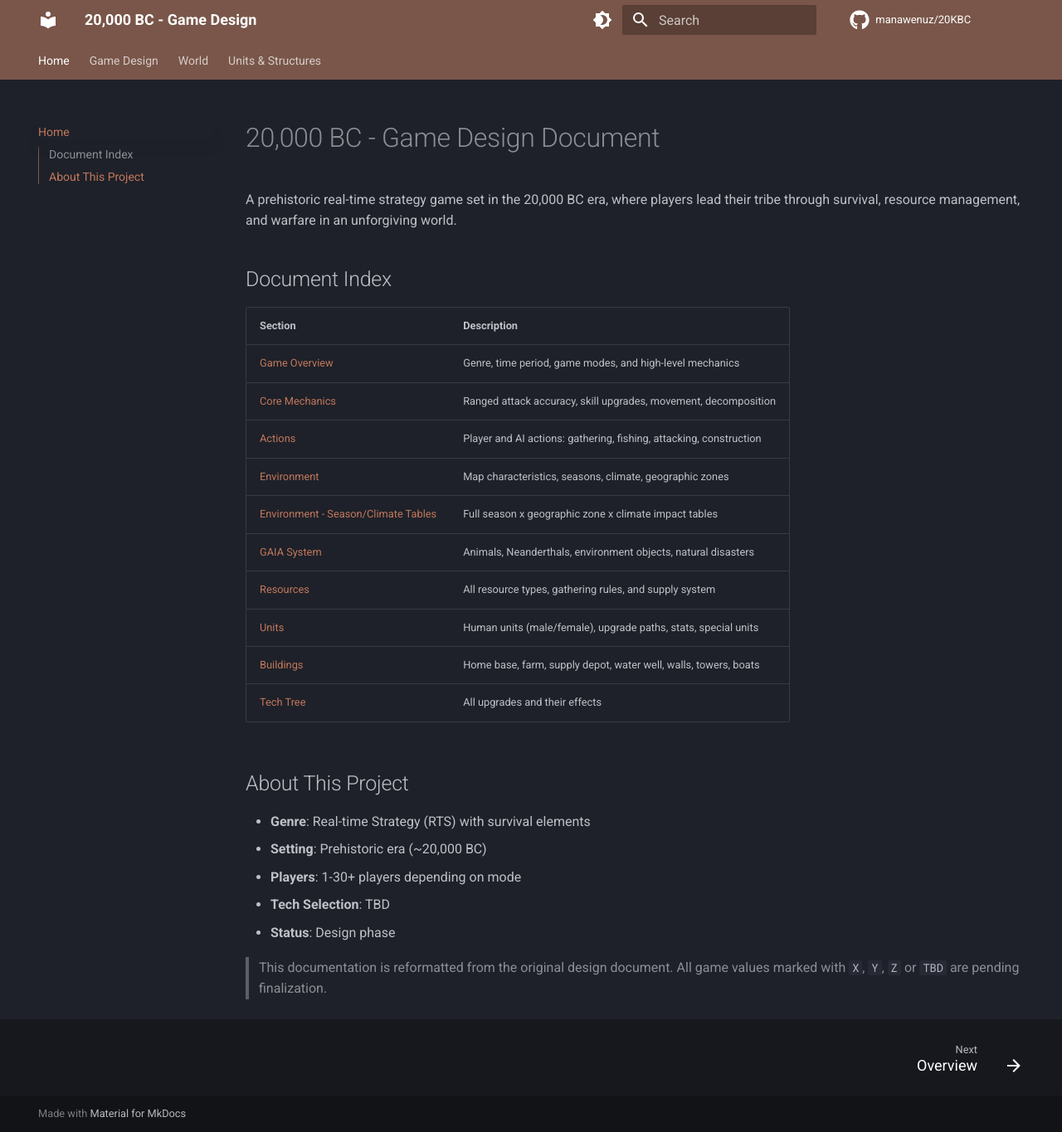
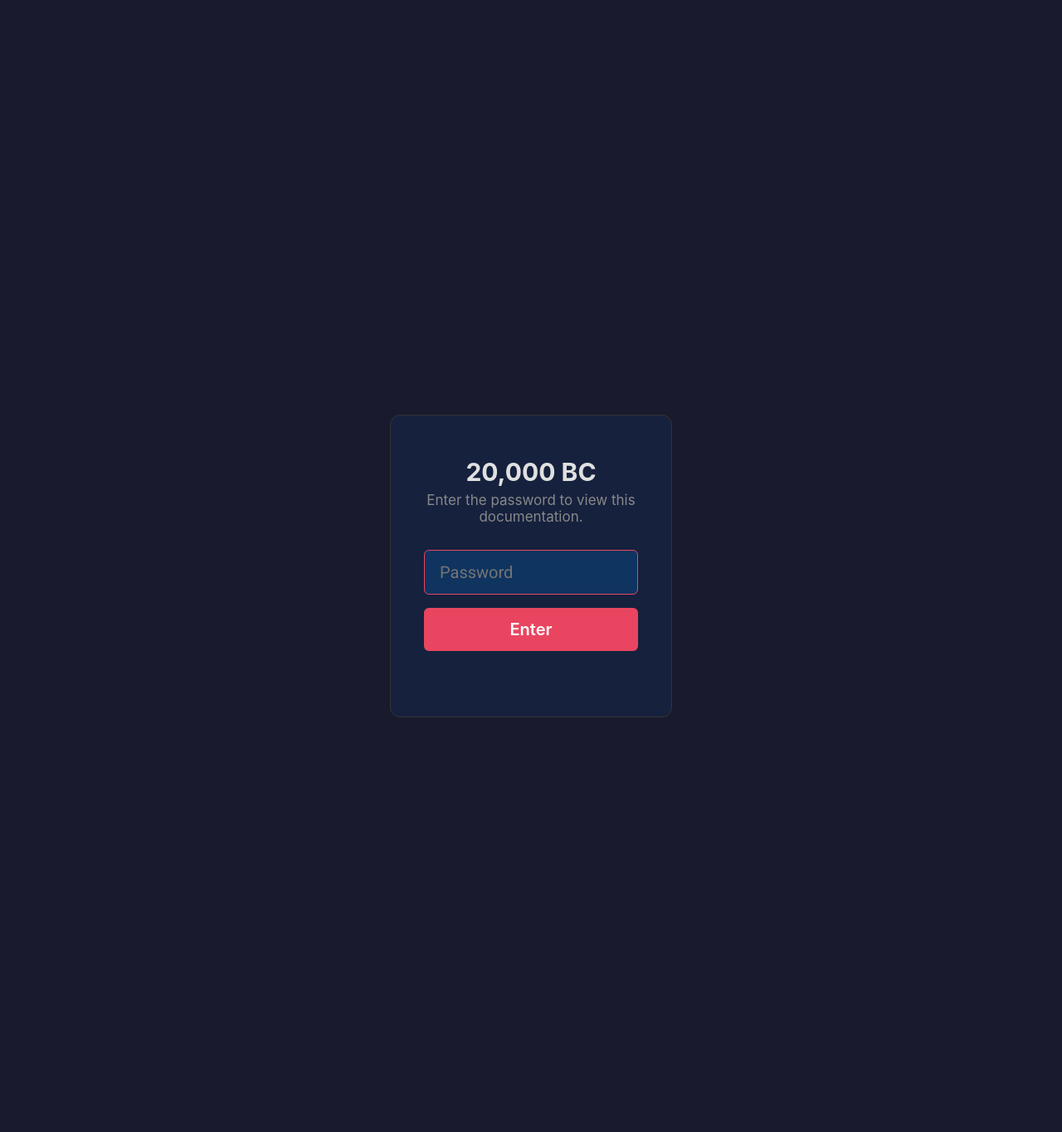
Before and after one commit to manawenuz/20KBC, an MkDocs documentation site: the page built from docs/index.md, in a window 1280 px wide and 1365 px high. Shown: the whole window at 83% size. Built offline with MkDocs 1.6.1 and Material for MkDocs 9.7.7, drawn with Linux system fonts in a browser that asks for light colours; comment, search, counter and statistics services are not loaded.

Commit message:
Add password gate via extra_css/extra_javascript (no template overrides)
Uses html:not(.authenticated) CSS to hide all content by default.
JS creates gate UI and adds .authenticated class on correct password.
Password: 20kbc2026 (SHA-256 hashed, sessionStorage persisted).

Co-Authored-By: Claude Opus 4.6 (1M context) <noreply@anthropic.com>

```diff
--- /dev/null
+++ b/docs/assets/css/auth.css
@@ -0,0 +1,49 @@
+/* Hide everything until JS adds .authenticated to <html> */
+html:not(.authenticated) .md-header,
+html:not(.authenticated) .md-main,
+html:not(.authenticated) .md-footer,
+html:not(.authenticated) .md-sidebar,
+html:not(.authenticated) .md-tabs,
+html:not(.authenticated) .md-search {
+  visibility: hidden !important;
+  height: 0 !important;
+  overflow: hidden !important;
+  position: absolute !important;
+}
+
+#auth-gate {
+  display: flex;
+  align-items: center;
+  justify-content: center;
+  position: fixed;
+  inset: 0;
+  z-index: 99999;
+  background: #1a1a2e;
+  font-family: -apple-system, BlinkMacSystemFont, "Segoe UI", Roboto, sans-serif;
+}
+html.authenticated #auth-gate { display: none !important; }
+
+#auth-gate .box {
+  text-align: center;
+  padding: 2.5rem 2rem;
+  border: 1px solid #333;
+  border-radius: 12px;
+  background: #16213e;
+  width: 340px;
+  max-width: 90vw;
+}
+#auth-gate h2 { color: #e0e0e0; margin: 0 0 .3rem; font-size: 1.5rem; }
+#auth-gate p { color: #888; margin: 0 0 1.5rem; font-size: .85rem; }
+#auth-gate input {
+  width: 100%; padding: .7rem .9rem; border: 1px solid #444;
+  border-radius: 6px; background: #0f3460; color: #e0e0e0;
+  font-size: 1rem; box-sizing: border-box; margin-bottom: .8rem;
+}
+#auth-gate input:focus { outline: none; border-color: #e94560; }
+#auth-gate button {
+  width: 100%; padding: .7rem; border: none; border-radius: 6px;
+  background: #e94560; color: #fff; font-size: 1rem;
+  font-weight: 600; cursor: pointer;
+}
+#auth-gate button:hover { background: #c73e54; }
+#auth-gate .err { color: #e94560; margin-top: .6rem; font-size: .8rem; min-height: 1.1em; }
--- /dev/null
+++ b/docs/assets/js/auth.js
@@ -0,0 +1,51 @@
+// Password: 20kbc2026
+// To change: echo -n "newpassword" | shasum -a 256, then replace HASH below.
+(function () {
+  var HASH = "235773a3b1d2087c7296c69e9847482e728ae4215beff65511d90339f077f64e";
+  var KEY = "20kbc_auth";
+
+  function sha256(str) {
+    return crypto.subtle.digest("SHA-256", new TextEncoder().encode(str)).then(function (buf) {
+      return Array.from(new Uint8Array(buf)).map(function (b) { return b.toString(16).padStart(2, "0"); }).join("");
+    });
+  }
+
+  function unlock() {
+    sessionStorage.setItem(KEY, "1");
+    document.documentElement.classList.add("authenticated");
+    var g = document.getElementById("auth-gate");
+    if (g) g.remove();
+  }
+
+  // Already authed this session
+  if (sessionStorage.getItem(KEY) === "1") { unlock(); return; }
+
+  // Build gate UI
+  var gate = document.createElement("div");
+  gate.id = "auth-gate";
+  gate.innerHTML =
+    '<div class="box">' +
+    '<h2>20,000 BC</h2>' +
+    '<p>Enter the password to view this documentation.</p>' +
+    '<input type="password" id="auth-pw" placeholder="Password" autofocus />' +
+    '<button id="auth-btn">Enter</button>' +
+    '<div class="err" id="auth-err"></div>' +
+    '</div>';
+  document.body.insertBefore(gate, document.body.firstChild);
+
+  document.getElementById("auth-btn").addEventListener("click", function () {
+    var pw = document.getElementById("auth-pw").value;
+    sha256(pw).then(function (h) {
+      if (h === HASH) { unlock(); }
+      else {
+        document.getElementById("auth-err").textContent = "Incorrect password.";
+        document.getElementById("auth-pw").value = "";
+        document.getElementById("auth-pw").focus();
+      }
+    });
+  });
+
+  document.getElementById("auth-pw").addEventListener("keydown", function (e) {
+    if (e.key === "Enter") document.getElementById("auth-btn").click();
+  });
+})();
--- a/mkdocs.yml
+++ b/mkdocs.yml
@@ -59,4 +59,10 @@ markdown_extensions:
   - attr_list
   - md_in_html
 
+extra_css:
+  - assets/css/auth.css
+
+extra_javascript:
+  - assets/js/auth.js
+
 docs_dir: docs
```
